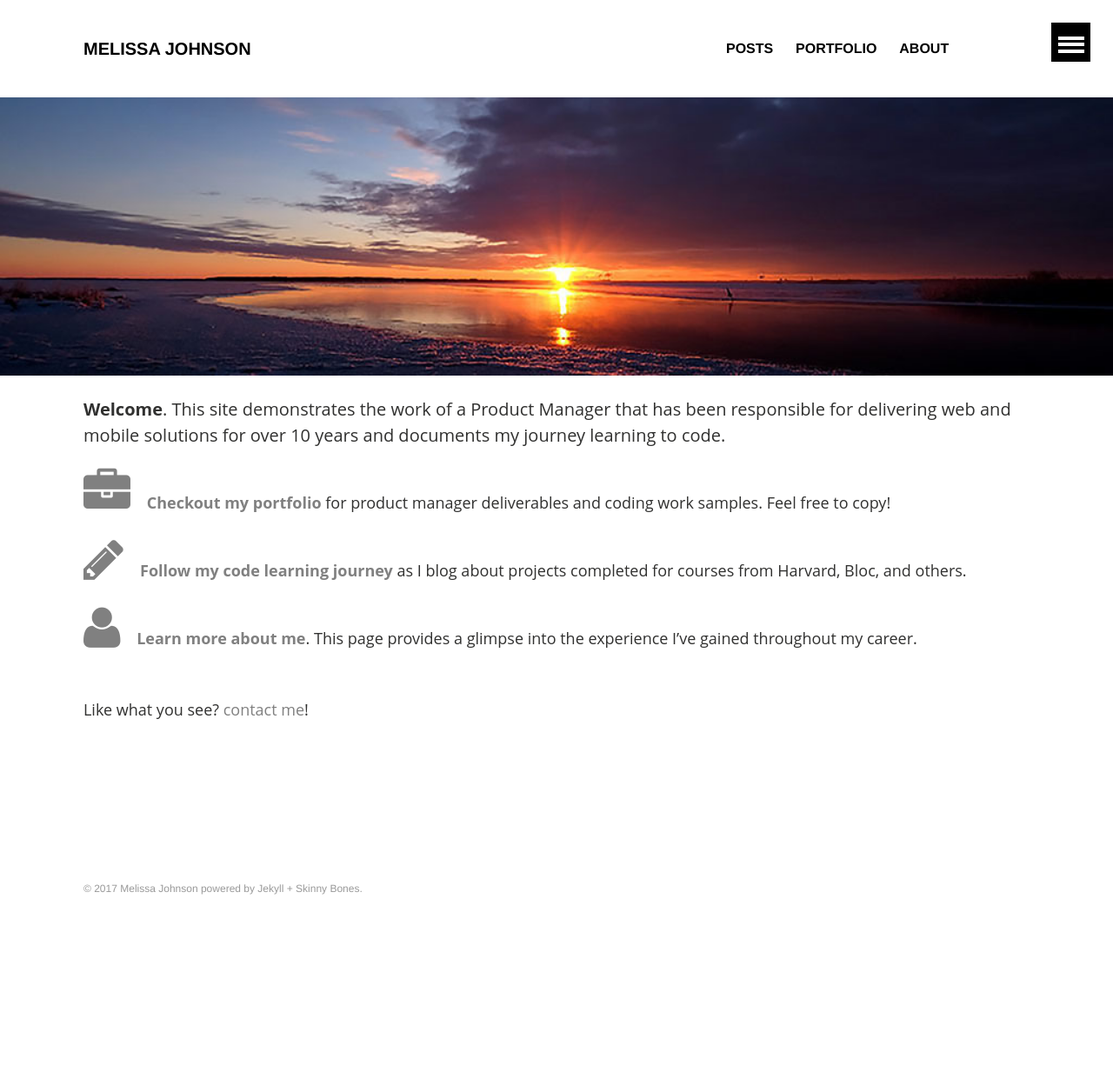
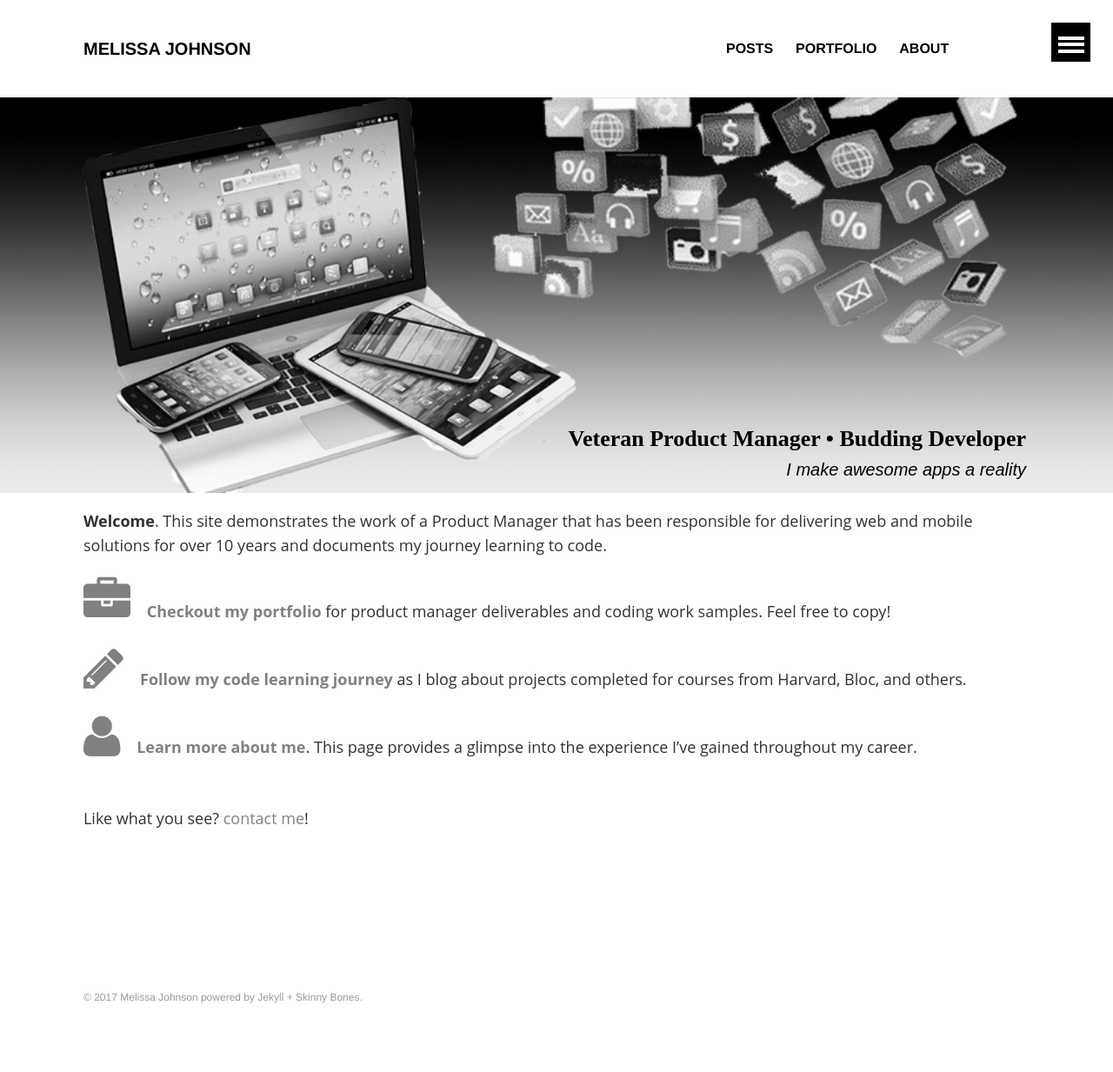
Before and after one commit to MelissaAJohnson/melissajstudent.github.io, a Jekyll site: the page built from index.md, in a window 1280 px wide. Shown: the whole page at 87% size. Built offline with Jekyll 4.4.1, drawn with Linux system fonts in a browser that asks for light colours; before the commit the page ends 1108 px from its top, so only the background shows below that.

Commit message:
Added feature content and tile border

```diff
--- /dev/null
+++ b/_includes/feature-content.html
@@ -0,0 +1 @@
+<div class="feature-content">{{ page.feature-content }}</div><!-- /.feature-content -->
--- /dev/null
+++ b/_includes/feature-title.html
@@ -0,0 +1 @@
+<div class="feature-title">{{ page.feature-title }}</div><!-- /.feature-title -->
--- a/_layouts/default.html
+++ b/_layouts/default.html
@@ -33,9 +33,20 @@
     {% include browser-upgrade.html %}
     {% include header.html %}
     {% include navigation-sliding.html %}
-
+    {% if page.image.feature %}
+  		<div class="page-feature">
+  			<div class="page-image">
+  				<img src="{{ site.url }}/images/{{ page.image.feature }}" class="page-feature-image" alt="{{ page.title }}">
+  				{% if page.image.credit %}{% include image-credit.html %}{% endif %}
+  			</div><!-- /.page-image -->
+        {% if page.feature-title %}{% include feature-title.html %}{% endif %}
+        {% if page.feature-content %}{% include feature-content.html %}{% endif %}
+  		</div><!-- /.page-feature -->
+		{% endif %}
     <div id="page-wrapper">
-      {{ content }}
+      <div class="wrap">
+        {{ content }}
+      </div>
       {% include footer.html %}
     </div>
 
--- a/_sass/_layout.scss
+++ b/_sass/_layout.scss
@@ -272,8 +272,33 @@
 		width: 100%;
 	}
 }
+
+.feature-title {
+	position: absolute;
+	z-index: 100;
+	top: 485px;
+	right: 100px;
+	font-family: "Lato-Regular";
+	font-size: 26px;
+	font-weight: bold;
+	color: $black;
+	letter-spacing: 0;
+}
+
+.feature-content {
+	position: absolute;
+	z-index: 100;
+	top: 525px;
+	right: 100px;
+	font-family: sans-serif;
+	font-size: 20px;
+	font-style: italic;
+	color: $black;
+}
+
 // make image flush with edges on small screens
 .page-image {
+	z-index: 1;
 	position: relative;
 	margin-left: -1 * $gutter;
 	margin-right: -1 * $gutter;
@@ -296,6 +321,7 @@
 		}
 	}
 }
+
 
 /*
    Page footer
--- a/_sass/_tiles.scss
+++ b/_sass/_tiles.scss
@@ -5,6 +5,8 @@
 .tile {
   @include outer-container;
   margin-bottom: $gutter;
+  border: solid 1px;
+  border-radius: 10px;
   @include media($micro) {
     @include fill-parent;
   }
@@ -13,13 +15,16 @@
     @include omega(4n);
   }
   .entry-date {
+    margin: 10px;
     @include font-size(16,no);
     color: lighten($text-color,25);
   }
   .post-title {
+    margin: 10px;
     @include font-size(18,no);
   }
   .post-excerpt {
+    margin: 10px;
     @include font-size(16);
   }
   .post-teaser {
--- a/index.md
+++ b/index.md
@@ -1,16 +1,17 @@
 ---
-layout: archive
+layout: default
 permalink: /
 title:
+feature-title: "Veteran Product Manager • Budding Developer"
+feature-content: "I make awesome apps a reality"
 image:
-  feature: featured.jpg
+  feature: feature.jpg
 ---
 <!-- <div class="tiles">
 {% for post in site.posts %}
 	{% include post-grid.html %}
 {% endfor %}
 <!-- </div> /.tiles -->
-
 **Welcome**. This site demonstrates the work of a Product Manager that has been responsible for delivering web and mobile solutions for over 10 years and documents my journey learning to code.
 
 <a href="/portfolio"><i class="fa fa-briefcase fa-3x"></i>
```
Also changed, not shown: images/feature.jpg (added), 9 other files.
